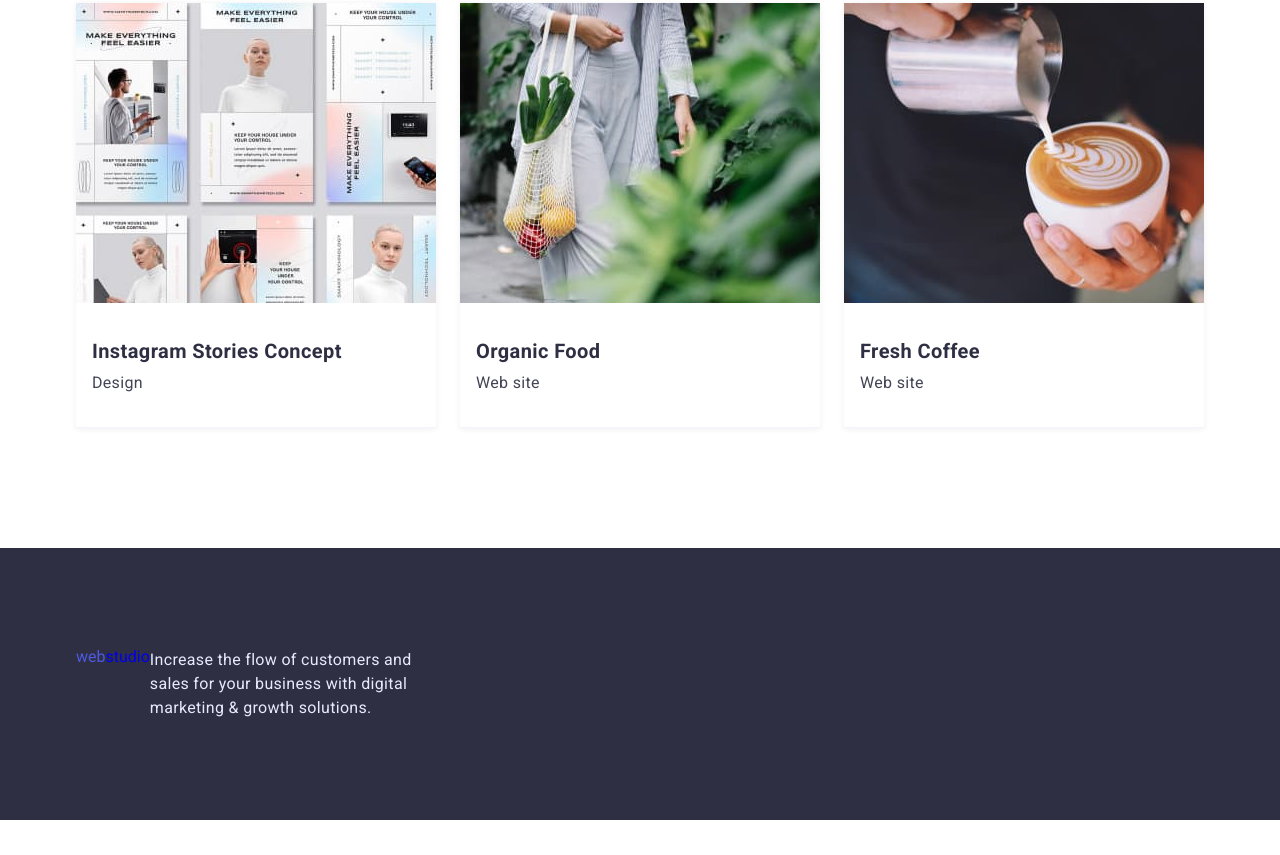
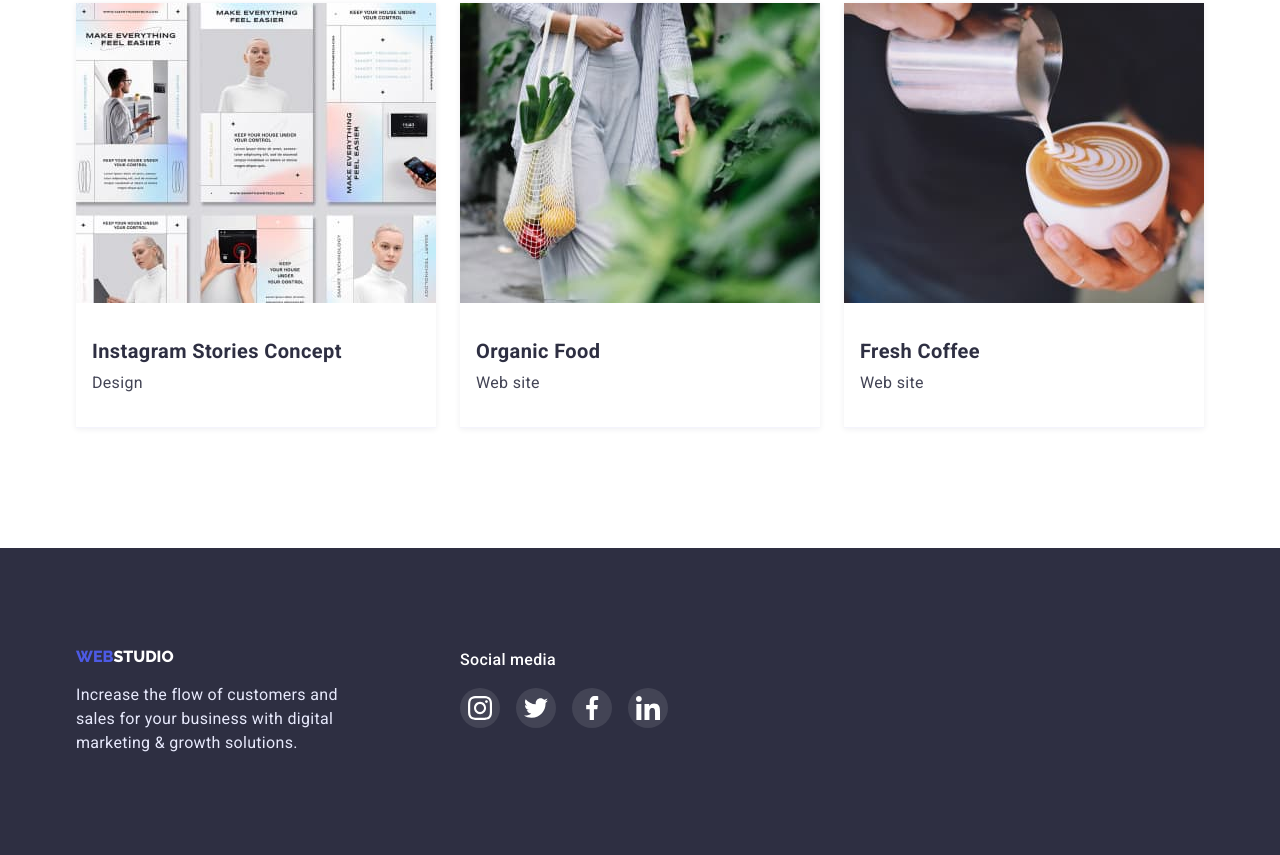
Before and after one commit to GOOSxE/goit-markup-hw-04, a plain HTML site: page portfolio.html in a window 1280 px wide. Shown: the part 1234-2089 px from the top of the page. Before the commit the page ends 2054 px from the top, so only its background shows below. Drawn offline with nearby package versions, Linux system fonts and the light colour scheme.

Commit message:
added overflow: visible for .icon

```diff
--- a/css/styles.css
+++ b/css/styles.css
@@ -52,6 +52,9 @@ section {
   width: 1158px;
   margin: 0 auto;
   padding-left: 15px; padding-right: 15px;
+}
+.icon {
+  overflow: visible;
 }
 
 
--- a/portfolio.html
+++ b/portfolio.html
@@ -104,11 +104,46 @@
         </div>
         </section>
     </main>
-    <footer class="footer" >
-       <div class="container">
-        <a class="logo link" href="./index.html"><span class="span">web</span>studio</a>
-        <p class="title">Increase the flow of customers and sales for your business with digital marketing & growth solutions.</p>
-       </div>
-    </footer>
+    <footer class="footer">
+        <div class="container">
+         <div class="logo-thumb">
+             <a href="./index.html" class="logo link"><span class="span">web</span>studio</a>
+             <p class="title">Increase the flow of customers and sales for your business with digital marketing & growth solutions.</p>
+         </div>
+         <div class="social-media">
+             <p class="title">Social media</p>
+             <ul class="list">
+                 <li class="item">
+                     <a href="" class="link">
+                          <svg class="icon">
+                         <use href="/images/svg/symbol-defs.svg#instagram"></use>
+                     </svg>
+                     </a>
+                 </li>
+                 <li class="item">
+                     <a href="" class="link">
+                          <svg class="icon">
+                         <use href="/images/svg/symbol-defs.svg#twitter"></use>
+                     </svg>
+                     </a>
+                 </li>
+                 <li class="item">
+                     <a href="" class="link">
+                          <svg class="icon">
+                         <use href="/images/svg/symbol-defs.svg#facebook"></use>
+                     </svg>
+                     </a>
+                 </li>
+                 <li class="item">
+                     <a href="" class="link">
+                          <svg class="icon">
+                         <use href="/images/svg/symbol-defs.svg#linkedin"></use>
+                     </svg>
+                     </a>
+                 </li>
+             </ul>
+         </div>
+        </div>
+ </footer>
 </body>
 </html>
```
